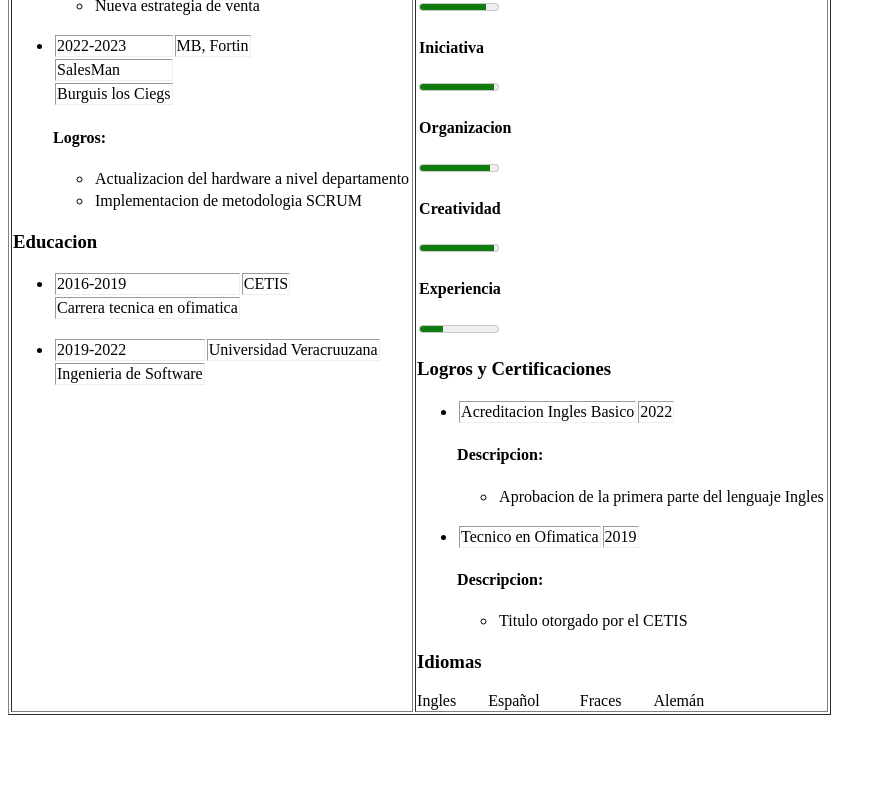
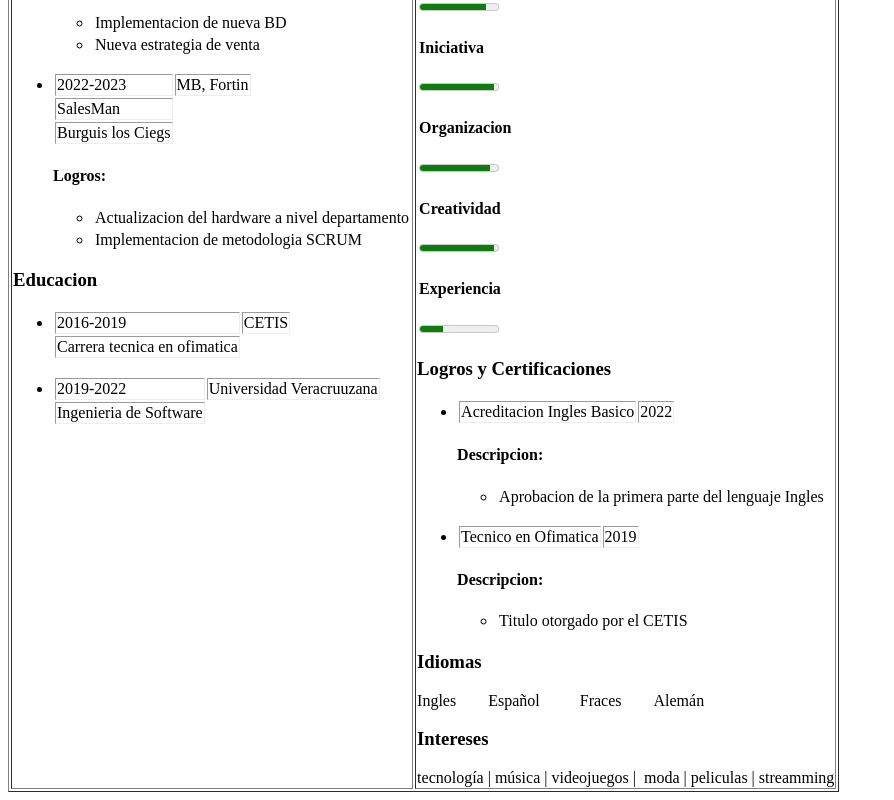
Before and after one commit to YoAngelCruz/YoAngelCruz.github.io, an Angular app: page / in a window 1280 px wide. Shown: the part 670-1470 px from the top of the page, without its empty margins (0-894 px from the left). Before the commit the page ends 1393 px from the top, so only its background shows below. Built offline with nearby package versions, Linux system fonts and the light colour scheme.

Commit message:
create branch interest #12

```diff
--- a/src/app/app.component.html
+++ b/src/app/app.component.html
@@ -13,6 +13,7 @@
       <app-skills-and-competences></app-skills-and-competences>
       <app-achievements-and-certificates></app-achievements-and-certificates>
       <app-languages></app-languages>
+      <app-interest></app-interest>
     </td>
   </tr>
 </table>
--- a/src/app/app.module.ts
+++ b/src/app/app.module.ts
@@ -9,6 +9,7 @@ import { EducationComponent } from './education/education.component';
 import { SkillsAndCompetencesComponent } from './skills-and-competences/skills-and-competences.component';
 import { AchievementsAndCertificatesComponent } from './achievements-and-certificates/achievements-and-certificates.component';
 import { LanguagesComponent } from './languages/languages.component';
+import { InterestComponent } from './interest/interest.component';
 
 @NgModule({
   declarations: [
@@ -18,7 +19,8 @@ import { LanguagesComponent } from './languages/languages.component';
     EducationComponent,
     SkillsAndCompetencesComponent,
     AchievementsAndCertificatesComponent,
-    LanguagesComponent
+    LanguagesComponent,
+    InterestComponent
   ],
   imports: [
     BrowserModule,
--- /dev/null
+++ b/src/app/interest/interest.component.html
@@ -0,0 +1,3 @@
+<h3>Intereses</h3>
+    <a>tecnología</a>&nbsp;|&nbsp;<a>música</a>&nbsp;|&nbsp;<a>videojuegos</a>&nbsp;|&nbsp;
+    <a>moda</a>&nbsp;|&nbsp;<a>peliculas</a>&nbsp;|&nbsp;<a>streamming</a>
--- /dev/null
+++ b/src/app/interest/interest.component.ts
@@ -0,0 +1,15 @@
+import { Component, OnInit } from '@angular/core';
+
+@Component({
+  selector: 'app-interest',
+  templateUrl: './interest.component.html',
+  styleUrls: ['./interest.component.css']
+})
+export class InterestComponent implements OnInit {
+
+  constructor() { }
+
+  ngOnInit(): void {
+  }
+
+}
```
Also changed, not shown: src/app/interest/interest.component.css (added), 1 other file (tests, documents, lock files or other folders).
